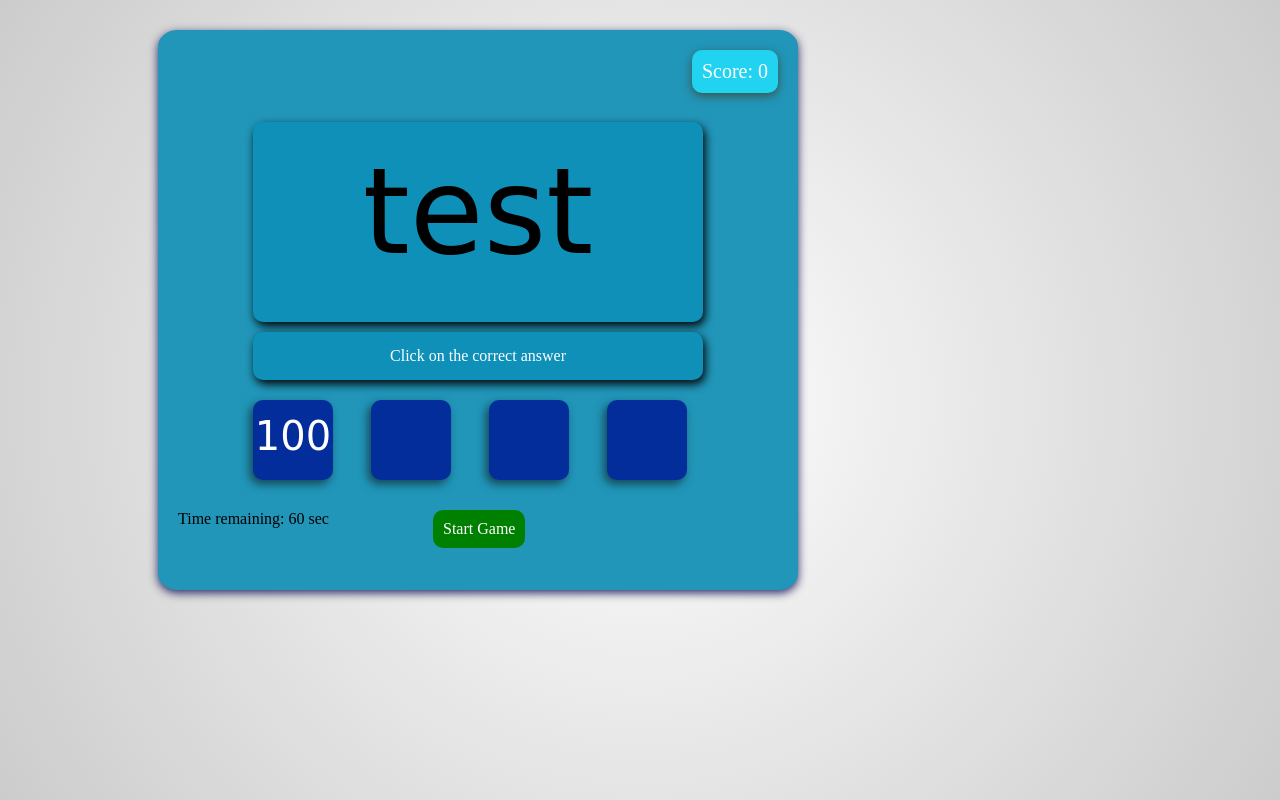
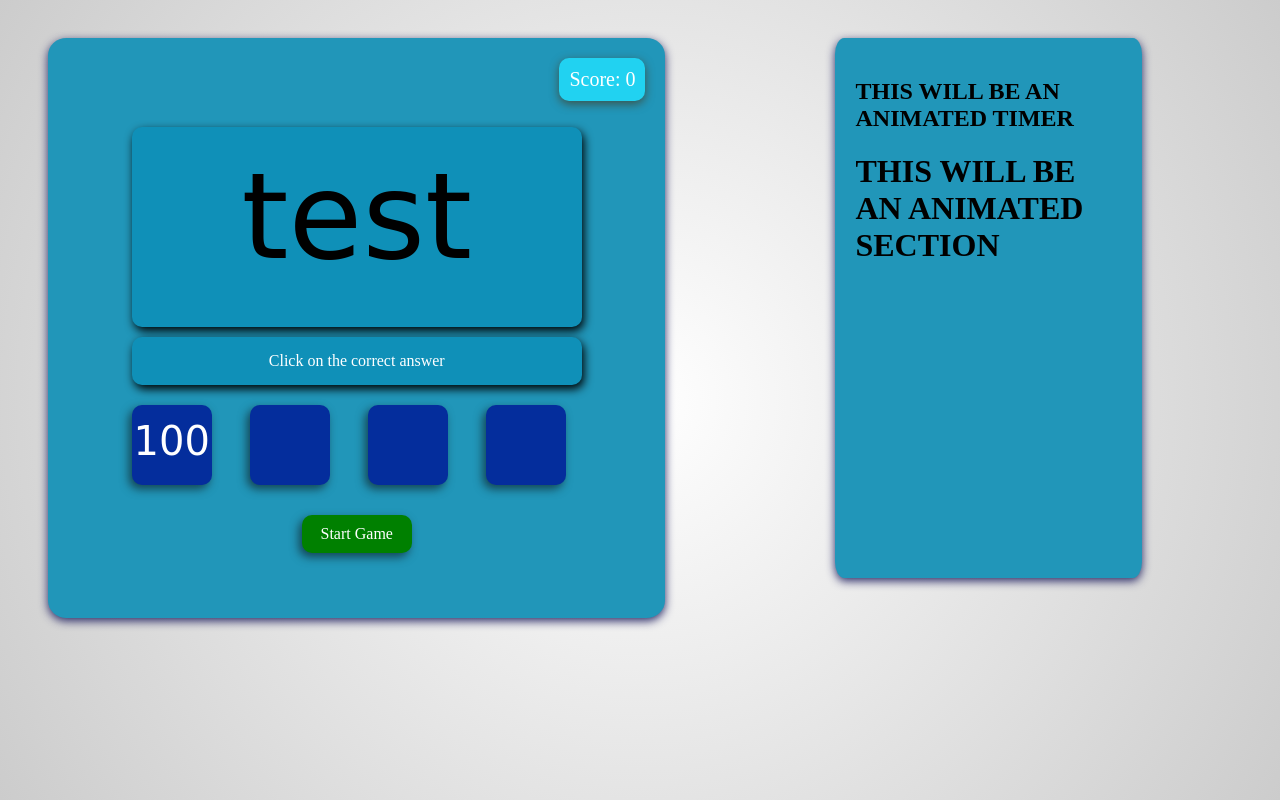
Before and after one commit to williamgyasi/Maths-Buddy, a plain HTML site: page index.html in a window 1280 px wide. Drawn offline with Linux system fonts and the light colour scheme.

Commit message:
Final Styling

```diff
--- a/index.html
+++ b/index.html
@@ -10,9 +10,8 @@
         <link rel="stylesheet" href="style.css">
     </head>
 
-
-
-    <body>
+<body>
+    <div class="wrapper">
         <div id="container">
             <div id="score">
                 Score: <span id="scorevalue">0</span>
@@ -45,6 +44,19 @@
 
             </div>
         </div>
+
+        <div class="animation">
+            <div class="timer">
+                <h2>THIS WILL BE AN ANIMATED TIMER</h2>
+            </div>
+            <div>
+                <div class="animated-bear">
+                    <h1>THIS WILL BE AN ANIMATED SECTION </h1>
+                </div>
+            </div>
+        </div>
+
+    </div>
         <script src="script.js"></script>
     </body>
 </html>
--- a/style.css
+++ b/style.css
@@ -7,11 +7,14 @@ i {
   padding: 5px;
   color: white;
 }
+.wrapper{
+  display:flex ;
+}
 #container{
-  height: 520px;
-  width: 600px;
+  height: 540px;
+  width: 650px;
   background-color: rgb(33, 150, 185);
-  margin: 30px 150px;
+  margin: 30px 130px 30px 40px;
   border-radius: 3%;
   position: relative;
   padding:20px;
@@ -89,9 +92,12 @@ margin: 0 auto 20px;
 
 #startreset{
   background-color:green;
-  position: absolute;
-  left: 275px;
+  width: 90px;
+  margin: 0 auto;
+  cursor: pointer;
   padding: 10px;
+  text-align: center;
+  box-shadow: -3px 4px 10px rgb(20, 69, 83);
   border-radius: 10px;
   color: white;
 }
@@ -105,13 +111,50 @@ margin: 0 auto 20px;
   border-radius: 10px;
   cursor: pointer;
   text-align: center;
+  position: relative;
   font-family: cursive;
   line-height: 180%;
   font-size: 40px;
   box-shadow: -3px 4px 10px rgb(20, 69, 83);
   color: white;
+  transition: all .2s;
+}
+.box:hover,#startreset:hover{
+  background-color: rgb(44, 31, 104);
+}
+.box:active,#startreset:active{
+  box-shadow: 0 0 rgb(20, 69, 83) ;
+  top: 5px;
 }
 
 #box4{
   margin-right: 0;
 }
+
+#timeremaining{
+  padding: 10px;
+  width: 200px;
+  text-align: center;
+  font-weight: bold;
+  color: white;
+  border-radius: 20px;
+  margin-bottom: 10px;
+  background-color: rgba(0, 128, 0, 0.555);
+  position: absolute;
+  margin-top: 10px;
+  left: 400px;
+  box-shadow: 0 0 rgb(20, 69, 83) ;
+  visibility: hidden;
+  display: none;
+}
+
+.animation{
+  height: 500px;
+  width: 300px;
+  background-color: rgb(33, 150, 185);
+  margin: 30px 130px 30px 40px;
+  border-radius: 3%;
+  position: relative;
+  padding:20px;
+  box-shadow: 0 3px 10px rgb(41, 41, 102);
+}
```
